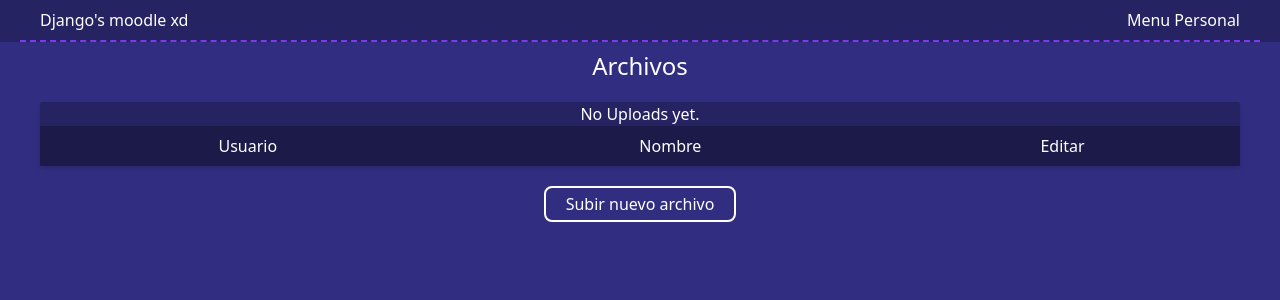
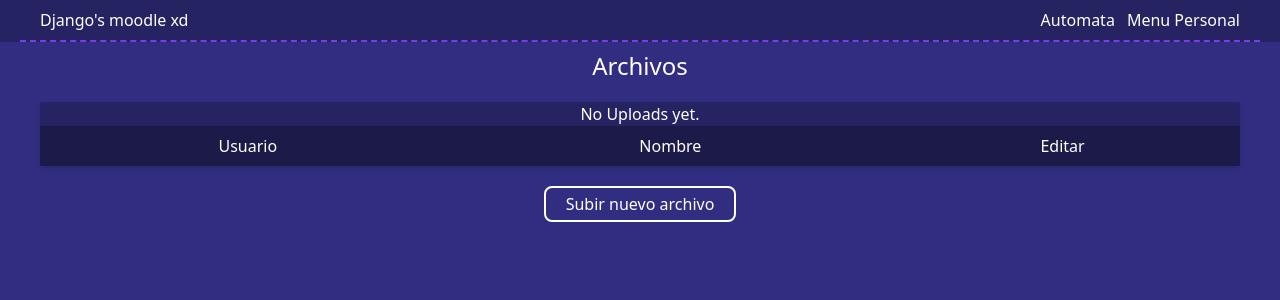
Before and after one commit to EngHell/pm2-practica3, a Django app: page /files/ in a window 1280 px wide. Shown: the top 300 px of the page. Run offline with Django 3.2, Linux system fonts and the light colour scheme; the visitor is signed in with stand-in values (Sample User, id 1); data that the repository does not hold is empty; some libraries are stand-ins or nearby versions.

Commit message:
added automata to menu.

```diff
--- a/dashboard/templates/parts/header.html
+++ b/dashboard/templates/parts/header.html
@@ -5,6 +5,7 @@
         <div>
             <ul class="flex flex-row">
                 {% if user.is_authenticated %}
+                    <li class="mr-3"><a href="{% url 'automata:index' %}">Automata</a></li>
                     <li class="group">
                         <a href="#">Menu Personal</a>
                         <ul class="hidden absolute group-hover:block bg-black bg-opacity-50 p-5 z-50">
```
